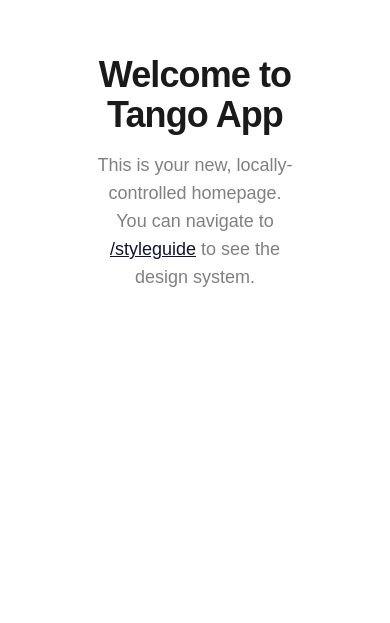
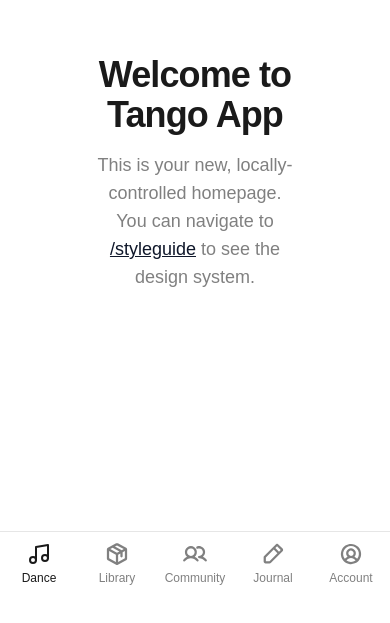
Before and after one commit to orangedrum/ytapp, a Next.js app: page / in a window 390 px wide. Shown: the part 249-872 px from the top of the page. Before the commit the page ends 844 px from the top, so only its background shows below. Built offline with nearby package versions, Linux system fonts and the light colour scheme; a web font is replaced by a local one.

Commit message:
creating global navigation

```diff
--- a/app/layout.tsx
+++ b/app/layout.tsx
@@ -1,5 +1,6 @@
 import type { Metadata } from "next";
 import { cn } from "@/lib/utils";
+import { AppShell } from "@/components/app-shell";
 import "./globals.css";
 
 export const metadata: Metadata = {
@@ -15,7 +16,9 @@ export default function RootLayout({
   return (
     <html lang="en">
       <body className={cn("min-h-screen bg-background font-sans antialiased")}>
-        {children}
+        <AppShell>
+          {children}
+        </AppShell>
       </body>
     </html>
   );
--- /dev/null
+++ b/components/app-shell.tsx
@@ -0,0 +1,44 @@
+"use client";
+
+import * as React from "react";
+import { usePathname, useRouter } from "next/navigation";
+import { BottomNavigation } from "@/components/ui/bottom-nav";
+
+export function AppShell({ children }: { children: React.ReactNode }) {
+  const pathname = usePathname();
+  const router = useRouter();
+
+  // Handle navigation from the bottom nav
+  const handleNavigate = (path: string) => {
+    // Map the 'Dance' tab (which emits '/dance') to the root route '/'
+    if (path === "/dance") {
+      router.push("/");
+    } else {
+      router.push(path);
+    }
+  };
+
+  // If we are at root, highlight the 'Dance' tab
+  const activePath = pathname === "/" ? "/dance" : pathname;
+
+  return (
+    <div className="flex min-h-screen flex-col bg-background">
+      {/*
+        Main Content Area
+        Added padding-bottom to prevent content from being hidden behind the fixed bottom nav on mobile
+      */}
+      <main className="flex-1 pb-[84px] md:pb-0">
+        {children}
+      </main>
+
+      {/* Mobile Bottom Navigation */}
+      <div className="fixed bottom-0 left-0 right-0 z-50 md:hidden">
+        <BottomNavigation
+          activePath={activePath}
+          onNavigate={handleNavigate}
+          className="border-t bg-background/95 backdrop-blur supports-[backdrop-filter]:bg-background/60"
+        />
+      </div>
+    </div>
+  );
+}
```
